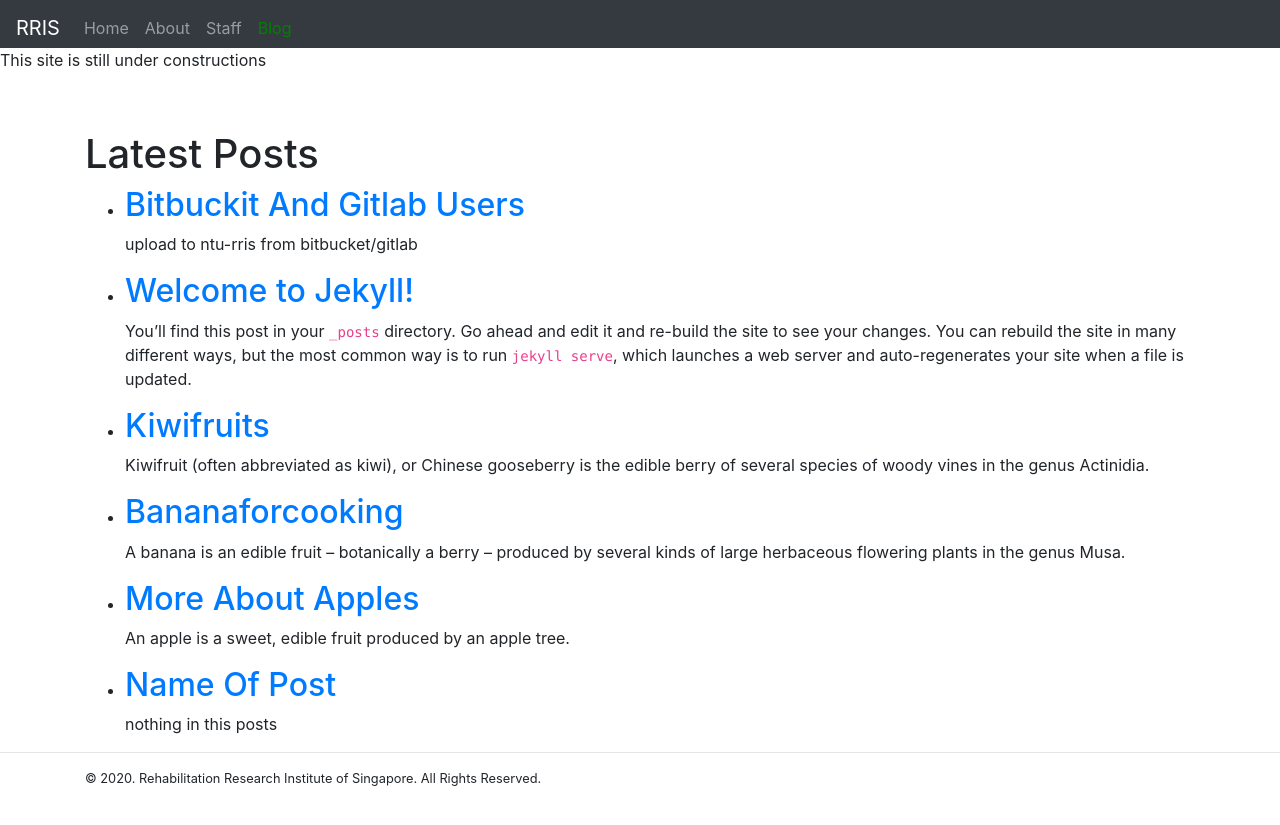
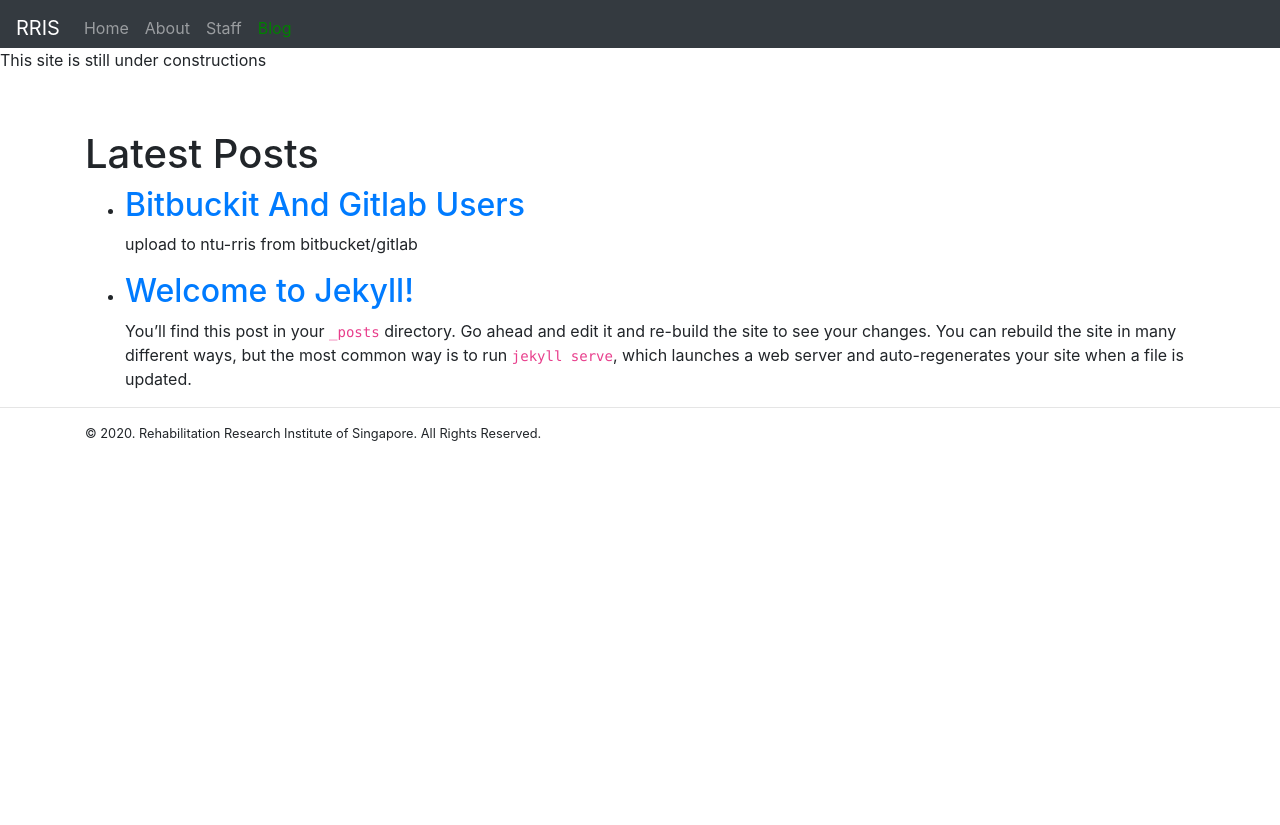
Before and after one commit to ntu-rris/ntu-rris.github.io, a Jekyll site: the page built from blog.html, in a window 1280 px wide. Shown: the top 825 px of the page. Built offline with Jekyll 4.4.1, drawn with Linux system fonts in a browser that asks for light colours.

```diff
--- a/_config.yml
+++ b/_config.yml
@@ -43,7 +43,7 @@ sass:
 
 include: [ ]
 
-exclude: [ Rakefile, Ref, node_modules ]
+exclude: [ "*-", "*~", Rakefile, Ref, node_modules/, package.json, package-lock.json ]
 # Exclude from processing.
 # The following items will not be processed, by default.
 # Any item listed under the `exclude:` key here will be automatically added to
--- a/_posts/2016-07-26-name-of-post.md
+++ /dev/null
@@ -1,3 +0,0 @@
----
----
-nothing in this posts
--- a/_posts/2018-08-19-more-about-apples.md
+++ /dev/null
@@ -1,11 +0,0 @@
----
-layout: post
-author: jill
----
-An apple is a sweet, edible fruit produced by an apple tree.
-
-Apple trees are cultivated worldwide, and are the most widely grown species in
-the genus Malus. The tree originated in Central Asia, where its wild ancestor,
-Malus sieversii, is still found today. Apples have been grown for thousands of
-years in Asia and Europe, and were brought to North America by European
-colonists.
--- a/_posts/2018-08-22-bananaforcooking.md
+++ /dev/null
@@ -1,12 +0,0 @@
----
-layout: post
-author: jill
----
-A banana is an edible fruit – botanically a berry – produced by several kinds
-of large herbaceous flowering plants in the genus Musa.
-
-In some countries, bananas used for cooking may be called "plantains",
-distinguishing them from dessert bananas. The fruit is variable in size, color,
-and firmness, but is usually elongated and curved, with soft flesh rich in
-starch covered with a rind, which may be green, yellow, red, purple, or brown
-when ripe.
--- a/_posts/2018-08-22-kiwifruits.md
+++ /dev/null
@@ -1,12 +0,0 @@
----
-layout: post
-author: ted
----
-Kiwifruit (often abbreviated as kiwi), or Chinese gooseberry is the edible
-berry of several species of woody vines in the genus Actinidia.
-
-The most common cultivar group of kiwifruit is oval, about the size of a large
-hen's egg (5–8 cm (2.0–3.1 in) in length and 4.5–5.5 cm (1.8–2.2 in) in
-diameter). It has a fibrous, dull greenish-brown skin and bright green or
-golden flesh with rows of tiny, black, edible seeds. The fruit has a soft
-texture, with a sweet and unique flavor.
```
Also changed, not shown: about.md (+1 -1 lines), debug.md (deleted, +0 -25 lines), home.md (+4 -7 lines).
